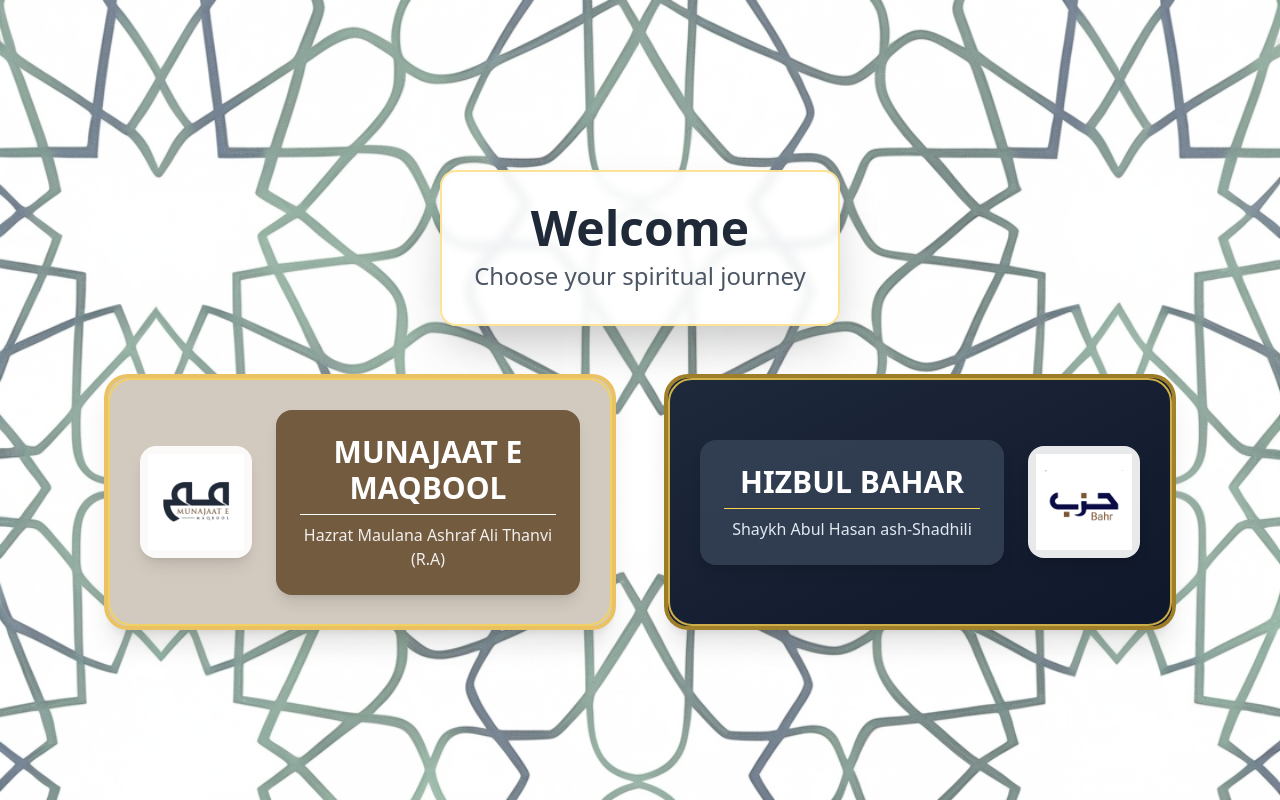
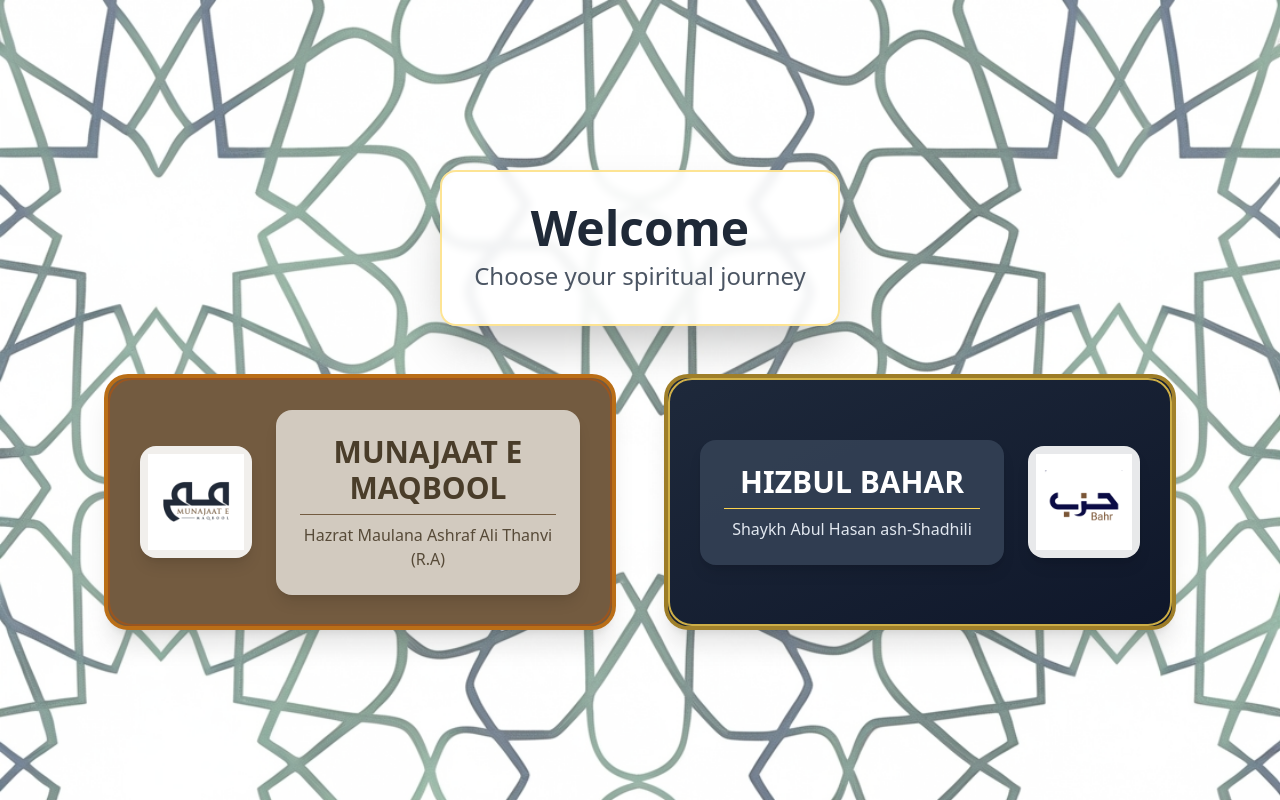
Before and after one commit to Simtechx/munajaat-alpha, a React (Vite) app: page / in a window 1280 px wide. Built offline with nearby package versions, Linux system fonts and the light colour scheme; a web font is replaced by a local one.

Commit message:
Update Munajaat block colors and styling
Swap background colors in the Munajaat block and update text colors accordingly. Enhance border color for a more elegant appearance and adjust background image opacity to match the main site.

```diff
--- a/src/pages/HomePage.tsx
+++ b/src/pages/HomePage.tsx
@@ -41,9 +41,9 @@ const HomePage = () => {
             onClick={() => navigate('/munajaat')}
             className="group cursor-pointer transition-all duration-300 hover:scale-105 w-full max-w-md lg:max-w-lg h-48 md:h-56 lg:h-64"
           >
-            <div className="relative h-full rounded-3xl shadow-xl hover:shadow-2xl transition-all duration-300 border-4 border-amber-400/60 overflow-hidden" style={{ backgroundColor: '#d2cabf' }}>
-              {/* Gold Border Accent */}
-              <div className="absolute inset-0 rounded-3xl border-2 border-amber-300/80" />
+            <div className="relative h-full rounded-3xl shadow-xl hover:shadow-2xl transition-all duration-300 border-4 border-amber-600/70 overflow-hidden" style={{ backgroundColor: '#735b40' }}>
+              {/* Elegant Border Accent */}
+              <div className="absolute inset-0 rounded-3xl border-2 border-amber-700/60" />
 
               <div className="h-full flex items-center justify-between p-6 md:p-8">
                 {/* Logo Section */}
@@ -59,12 +59,12 @@ const HomePage = () => {
 
                 {/* Text Section */}
                 <div className="flex-1 ml-4 md:ml-6">
-                  <div className="rounded-2xl p-4 md:p-6 shadow-lg text-white" style={{ backgroundColor: '#735b40' }}>
+                  <div className="rounded-2xl p-4 md:p-6 shadow-lg" style={{ backgroundColor: '#d2cabf', color: '#4a3d2a' }}>
                     <h2 className="text-xl md:text-2xl lg:text-3xl font-bold mb-2 text-center">
                       MUNAJAAT E MAQBOOL
                     </h2>
-                    <div className="w-full h-px bg-white my-2" />
-                    <p className="text-sm md:text-base text-center text-white/90">
+                    <div className="w-full h-px my-2" style={{ backgroundColor: '#735b40' }} />
+                    <p className="text-sm md:text-base text-center opacity-90">
                       Hazrat Maulana Ashraf Ali Thanvi (R.A)
                     </p>
                   </div>
```
